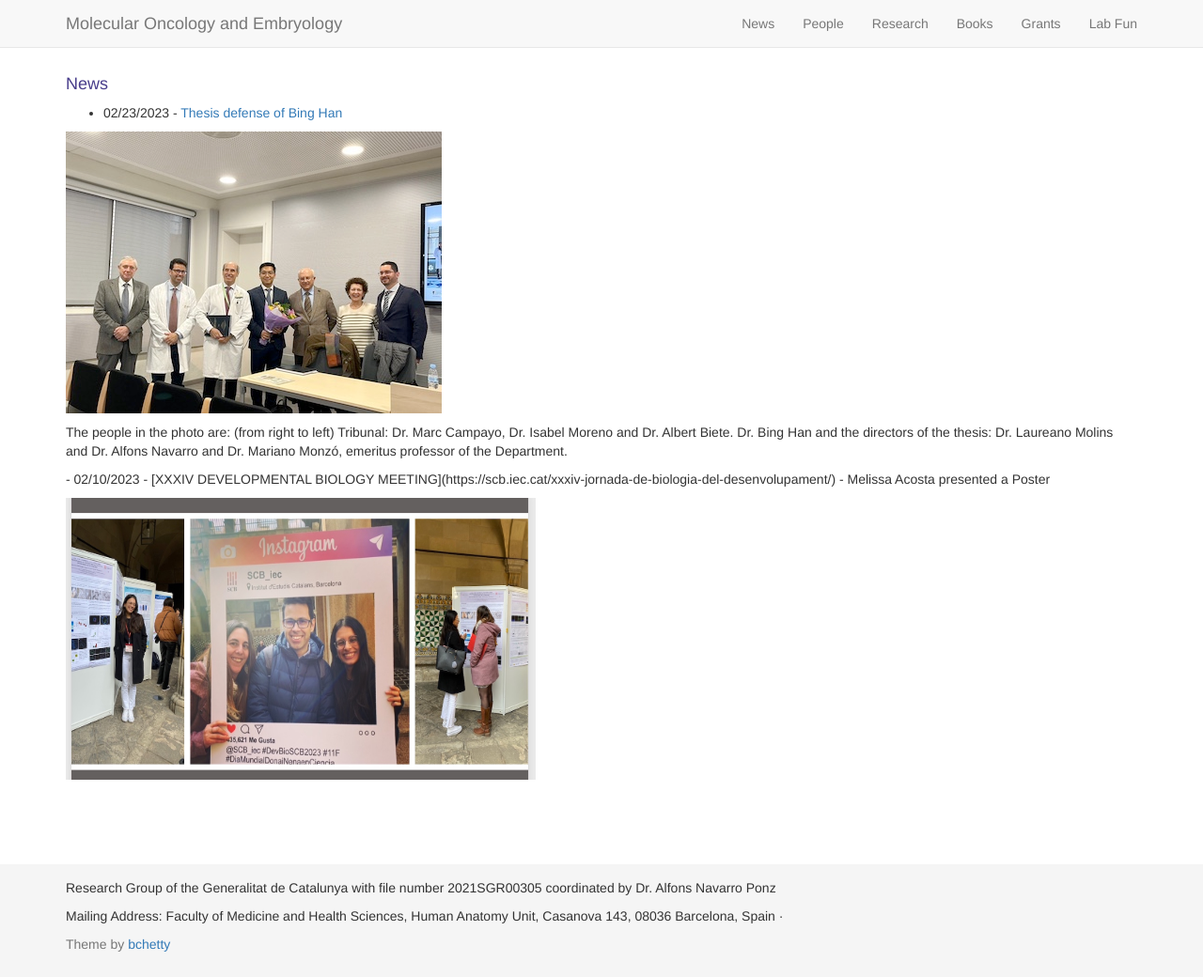
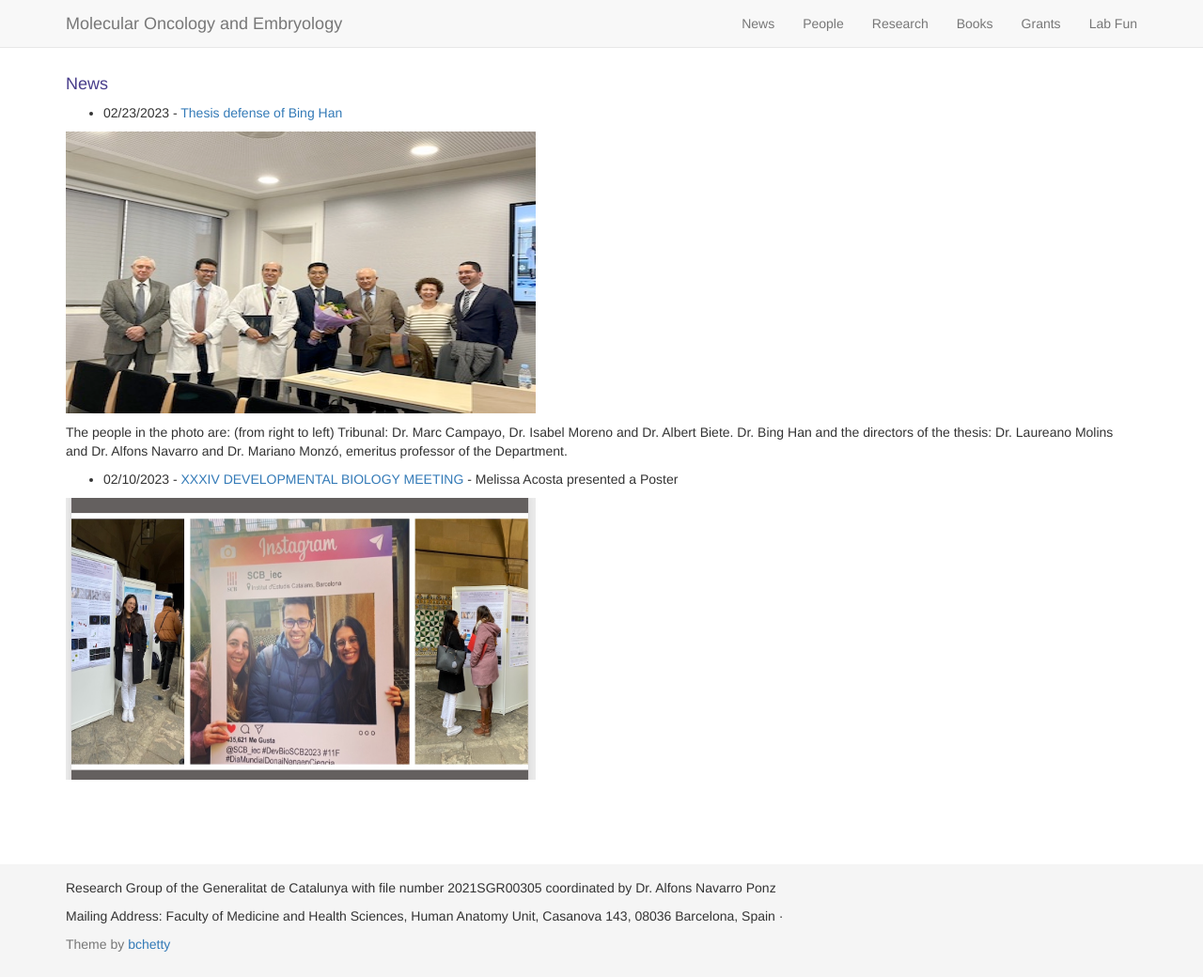
Before and after one commit to AlfonsNavarro/lab, a Jekyll site: the page built from pages/news.md, in a window 1280 px wide and 1040 px high. Shown: the whole window at 94% size. Built offline with Jekyll 4.4.1, drawn with Linux system fonts in a browser that asks for light colours; nearby versions of some CDN libraries.

Commit message:
update in NEWS

```diff
--- a/pages/news.md
+++ b/pages/news.md
@@ -7,19 +7,18 @@
 
 - 02/23/2023 - [Thesis defense of Bing Han](https://www.ub.edu/portal/web/dp-cirurgiaespecialitats/detall-novetats/-/detall/defensa-de-tesis-del-dr-bing-han)
 <p>
-<img data-u="image" src="../assets/img/tesis_bing.jpeg" alt="The people in the photo are: (from right to left) Tribunal: Dr. Marc Campayo, Dr. Isabel Moreno and Dr. Albert Biete. Dr. Bing Han and the directors of the thesis: Dr. Laureano Molins and Dr. Alfons Navarro and Dr. Mariano Monzó, emeritus professor of the Department.">
+<img data-u="image" src="../assets/img/tesis_bing.jpeg" alt="The people in the photo are: (from right to left) Tribunal: Dr. Marc Campayo, Dr. Isabel Moreno and Dr. Albert Biete. Dr. Bing Han and the directors of the thesis: Dr. Laureano Molins and Dr. Alfons Navarro and Dr. Mariano Monzó, emeritus professor of the Department." width="500" height="300"/>
 </p>
 <p>
 	The people in the photo are: (from right to left) Tribunal: Dr. Marc Campayo, Dr. Isabel Moreno and Dr. Albert Biete. Dr. Bing Han and the directors of the thesis: Dr. Laureano Molins and Dr. Alfons Navarro and Dr. Mariano Monzó, emeritus professor of the Department.
 </p>
 <p>
 </p>
-<p>
+
 
 - 02/10/2023 - [XXXIV DEVELOPMENTAL BIOLOGY MEETING](https://scb.iec.cat/xxxiv-jornada-de-biologia-del-desenvolupament/)  - Melissa Acosta presented a Poster
 
 
-</p>
 <p>
 <img data-u="image" src="../assets/img/SCB_2023.JPEG" alt="MELISSA ACOSTA IS PRESENTING A POSTER" width="500" height="300"/>
 </p>
```
